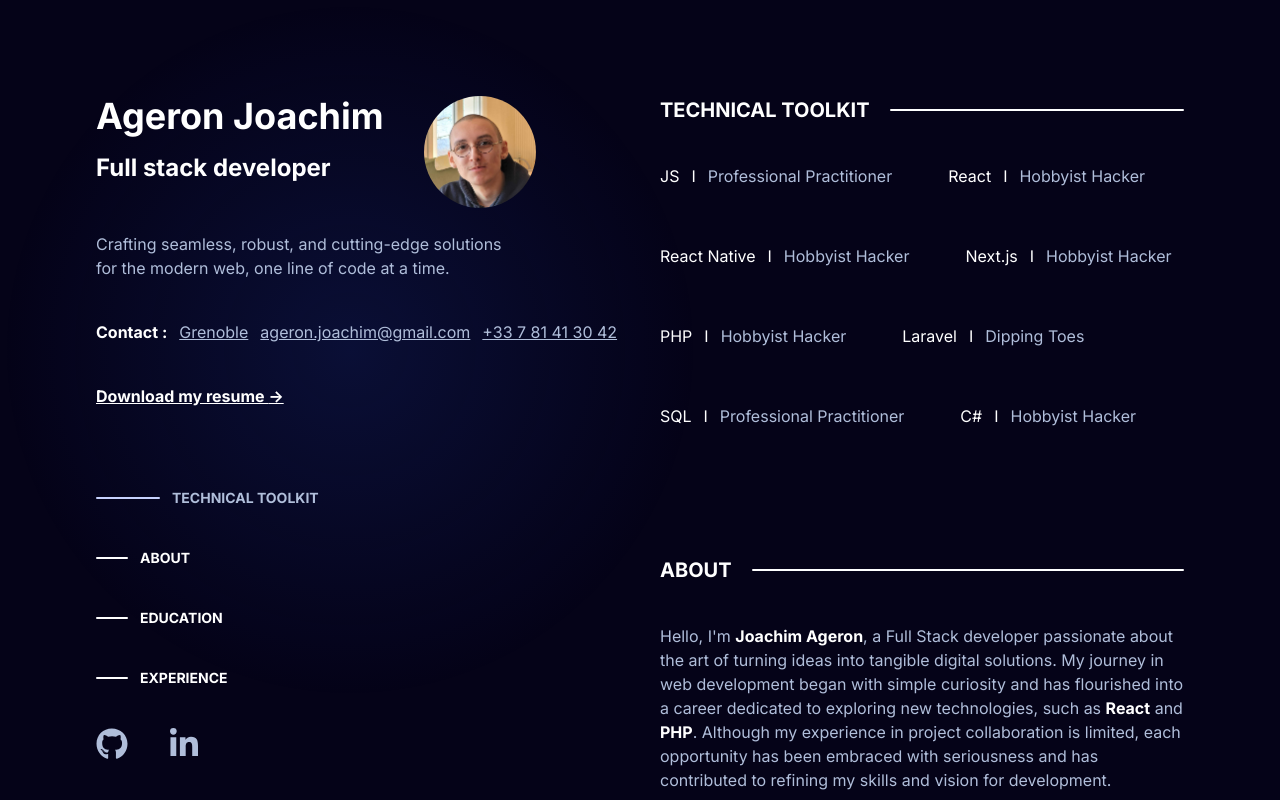
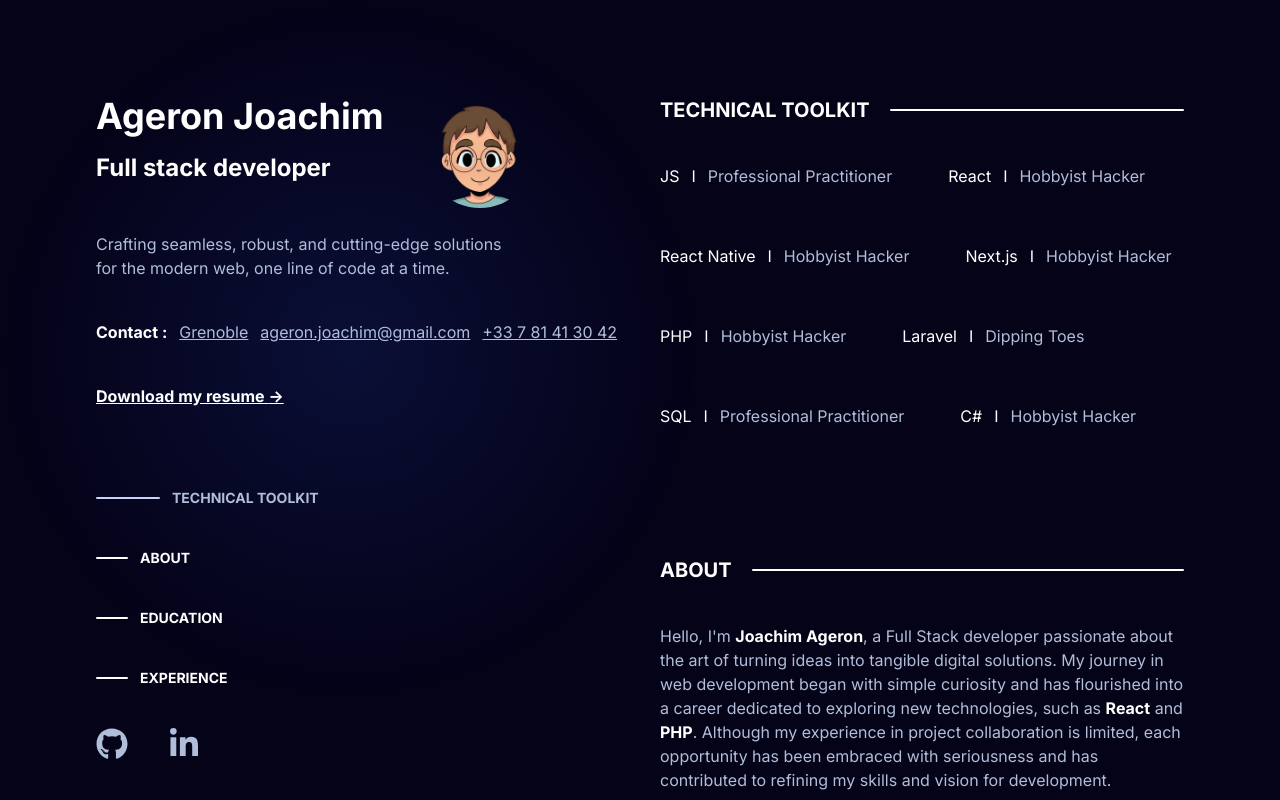
Before and after one commit to joachimageron/site-portfolio, a Next.js app: page / in a window 1280 px wide. Shown: the top 800 px of the page. Built offline with nearby package versions, Linux system fonts and the light colour scheme.

Commit message:
changement avatar

```diff
--- a/app/page.tsx
+++ b/app/page.tsx
@@ -42,7 +42,7 @@ export default function Home() {
                         <h2 className='text-2xl font-bold text-white'>Full stack developer</h2>
                      </div>
                      <div className={'rounded-full w-28 h-28 relative hidden lg:block'}>
-                        <Image src={'/pp.jpg'} alt={'profile picture'} fill={true} className={'rounded-full'}/>
+                        <Image src={'/pp.png'} alt={'profile picture'} fill={true} className={'rounded-full'}/>
                      </div>
                   </div>
                   <p>
```
Also changed, not shown: public/pp.jpg (deleted), public/pp.png (added).
